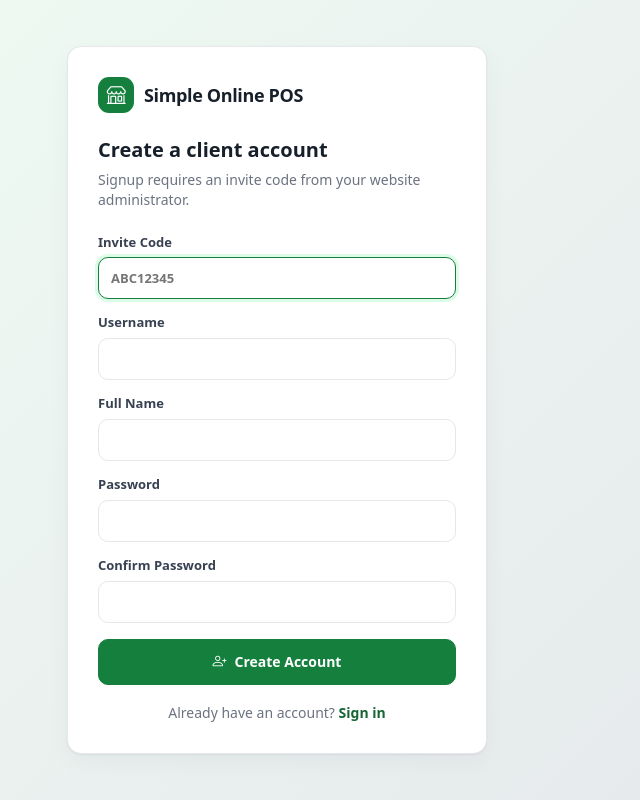
After one commit to lorencelaudenio/simplepos, a PHP site: page /signup.php in a window 1280 px wide. The commit adds this page. Shown: the whole page, without its empty margins (363-1003 px from the left). Run offline with PHP 8.4, Linux system fonts and the light colour scheme; some libraries are stand-ins or nearby versions.

Commit message:
Add invite-only client signup page and admin invite codes

```diff
--- a/assets/css/app.css
+++ b/assets/css/app.css
@@ -267,6 +267,9 @@ tbody tr:hover { background: #fafafa; }
 .login-card p { color: var(--muted); margin: 0 0 22px; font-size: 14px; }
 .login-card .btn { min-height: 46px; margin-top: 16px; }
 .login-error { background: var(--danger-soft); color: #991b1b; border-radius: 9px; padding: 10px 12px; margin-bottom: 14px; font-size: 14px; }
+.auth-link { font-size: 14px; text-align: center; }
+.auth-link a { color: var(--green-dark); font-weight: 600; text-decoration: none; }
+.auth-link a:hover { text-decoration: underline; }
 
 /* Receipt printing */
 .receipt-print { display: none; }
--- a/includes/functions.php
+++ b/includes/functions.php
@@ -55,6 +55,19 @@ function json_ok(array $data = [], string $message = ''): void
 function fail(string $message, int $status = 400): void
 {
     throw new ApiException($message, $status);
+}
+
+/** Shared JSON error wrapper for authenticated and public API endpoints. */
+function api_route(callable $handler): void
+{
+    try {
+        $handler();
+    } catch (ApiException $ex) {
+        json_out(['ok' => false, 'error' => $ex->getMessage()], $ex->httpStatus);
+    } catch (Throwable $ex) {
+        error_log('POS API error: ' . $ex->getMessage() . ' in ' . $ex->getFile() . ':' . $ex->getLine());
+        json_out(['ok' => false, 'error' => 'Unable to complete the request. Please try again.'], 500);
+    }
 }
 
 function csrf_token(): string
--- /dev/null
+++ b/includes/invites.php
@@ -0,0 +1,177 @@
+<?php
+declare(strict_types=1);
+
+/** Invite-only public signup helpers. Invite codes are stored in the settings table. */
+
+function invite_prefix(): string
+{
+    return 'signup_invite_';
+}
+
+function invite_normalize_code(string $code): string
+{
+    $clean = preg_replace('/[^A-Za-z0-9]/', '', $code);
+    return strtoupper($clean === null ? '' : $clean);
+}
+
+function invite_valid_code(string $code): bool
+{
+    return (bool)preg_match('/^[A-Z0-9]{6,20}$/', $code);
+}
+
+function invite_setting_key(string $code): string
+{
+    return invite_prefix() . $code;
+}
+
+/** @return array{code:string,created_at:string,expires_at:?string,max_uses:int,uses:int,revoked:bool,created_by:int} */
+function invite_create(PDO $pdo, int $createdBy, int $days, int $maxUses): array
+{
+    if (!in_array($days, [0, 1, 7, 30], true)) {
+        fail('Choose a valid expiry period.');
+    }
+    if (!in_array($maxUses, [1, 5, 25, 100], true)) {
+        fail('Choose a valid usage limit.');
+    }
+
+    $existsStmt = $pdo->prepare('SELECT COUNT(*) FROM settings WHERE setting_key = ?');
+    for ($attempt = 0; $attempt < 25; $attempt++) {
+        $code = strtoupper(bin2hex(random_bytes(4)));
+        $existsStmt->execute([invite_setting_key($code)]);
+        if ((int)$existsStmt->fetchColumn() === 0) {
+            break;
+        }
+        $code = '';
+    }
+    if ($code === '') {
+        fail('Unable to generate a unique invite code. Please try again.', 500);
+    }
+
+    $invite = [
+        'code' => $code,
+        'created_at' => date('Y-m-d H:i:s'),
+        'expires_at' => $days > 0 ? date('Y-m-d H:i:s', time() + $days * 86400) : null,
+        'max_uses' => $maxUses,
+        'uses' => 0,
+        'revoked' => false,
+        'created_by' => $createdBy,
+    ];
+    $stmt = $pdo->prepare(
+        'INSERT INTO settings (setting_key, setting_value) VALUES (?, ?)
+         ON DUPLICATE KEY UPDATE setting_value = ?'
+    );
+    $json = json_encode($invite, JSON_UNESCAPED_UNICODE);
+    $stmt->execute([invite_setting_key($code), $json, $json]);
+    return $invite;
+}
+
+/** @return array<int,array<string,mixed>> */
+function invite_list(PDO $pdo): array
+{
+    $stmt = $pdo->query('SELECT setting_key, setting_value FROM settings');
+    $invites = [];
+    foreach ($stmt->fetchAll() as $row) {
+        $key = (string)$row['setting_key'];
+        if (!str_starts_with($key, invite_prefix())) {
+            continue;
+        }
+        $invite = json_decode((string)$row['setting_value'], true);
+        if (!is_array($invite)) {
+            continue;
+        }
+        $expiresAt = isset($invite['expires_at']) ? (string)$invite['expires_at'] : null;
+        $invite['code'] = substr($key, strlen(invite_prefix()));
+        $invite['expired'] = $expiresAt !== null && strtotime($expiresAt) < time();
+        $invite['exhausted'] = (int)($invite['uses'] ?? 0) >= (int)($invite['max_uses'] ?? 0);
+        $invite['usable'] = empty($invite['revoked']) && !$invite['expired'] && !$invite['exhausted'];
+        $invites[] = $invite;
+    }
+    usort($invites, static function (array $a, array $b): int {
+        return strcmp((string)($b['created_at'] ?? ''), (string)($a['created_at'] ?? ''));
+    });
+    return $invites;
+}
+
+function invite_revoke(PDO $pdo, string $code): void
+{
+    $code = invite_normalize_code($code);
+    if (!invite_valid_code($code)) {
+        fail('Enter a valid invite code.');
+    }
+    $key = invite_setting_key($code);
+    $stmt = $pdo->prepare('SELECT setting_value FROM settings WHERE setting_key = ? LIMIT 1');
+    $stmt->execute([$key]);
+    $raw = $stmt->fetchColumn();
+    if ($raw === false) {
+        fail('Invite code not found.', 404);
+    }
+    $invite = json_decode((string)$raw, true);
+    if (!is_array($invite)) {
+        fail('Invite code is unreadable.', 500);
+    }
+    $invite['revoked'] = true;
+    $update = $pdo->prepare('UPDATE settings SET setting_value = ? WHERE setting_key = ?');
+    $update->execute([json_encode($invite, JSON_UNESCAPED_UNICODE), $key]);
+}
+
+/**
+ * Redeem an invite and create a client account in one transaction.
+ *
+ * @return array{user_id:int,invite:array<string,mixed>}
+ */
+function invite_register(PDO $pdo, string $code, string $username, string $password, string $fullName): array
+{
+    $code = invite_normalize_code($code);
+    if (!invite_valid_code($code)) {
+        fail('Enter a valid invite code.');
+    }
+
+    $pdo->beginTransaction();
+    try {
+        $stmt = $pdo->prepare('SELECT setting_value FROM settings WHERE setting_key = ? FOR UPDATE');
+        $stmt->execute([invite_setting_key($code)]);
+        $raw = $stmt->fetchColumn();
+        if ($raw === false) {
+            fail('That invite code is invalid. Ask your administrator for a new one.', 404);
+        }
+        $invite = json_decode((string)$raw, true);
+        if (!is_array($invite)) {
+            fail('That invite code is unreadable.', 500);
+        }
+        if (!empty($invite['revoked'])) {
+            fail('That invite code has been revoked.');
+        }
+        $expiresAt = isset($invite['expires_at']) ? (string)$invite['expires_at'] : '';
+        if ($expiresAt !== '' && strtotime($expiresAt) < time()) {
+            fail('That invite code has expired.');
+        }
+        if ((int)($invite['uses'] ?? 0) >= (int)($invite['max_uses'] ?? 0)) {
+            fail('That invite code has reached its usage limit.');
+        }
+
+        $check = $pdo->prepare('SELECT id FROM users WHERE username = ? LIMIT 1');
+        $check->execute([$username]);
+        if ($check->fetchColumn() !== false) {
+            fail('That username is already taken.', 409);
+        }
+
+        $insert = $pdo->prepare(
+            'INSERT INTO users (username, password, full_name, role, status)
+             VALUES (?, ?, ?, "cashier", "active")'
+        );
+        $insert->execute([$username, password_hash($password, PASSWORD_DEFAULT), $fullName]);
+        $userId = (int)$pdo->lastInsertId();
+
+        $invite['uses'] = (int)($invite['uses'] ?? 0) + 1;
+        $update = $pdo->prepare('UPDATE settings SET setting_value = ? WHERE setting_key = ?');
+        $update->execute([json_encode($invite, JSON_UNESCAPED_UNICODE), invite_setting_key($code)]);
+
+        $pdo->commit();
+        return ['user_id' => $userId, 'invite' => $invite];
+    } catch (Throwable $ex) {
+        if ($pdo->inTransaction()) {
+            $pdo->rollBack();
+        }
+        throw $ex;
+    }
+}
--- a/login.php
+++ b/login.php
@@ -16,6 +16,9 @@ if (isset($_GET['installed'])) {
 }
 if (isset($_GET['logged_out'])) {
     $notice = 'You have been logged out.';
+}
+if (isset($_GET['signedup'])) {
+    $notice = 'Account created. You can sign in now.';
 }
 
 $dbReady = true;
@@ -76,6 +79,7 @@ if ($_SERVER['REQUEST_METHOD'] === 'POST') {
       <label class="field" style="margin-top:14px">Password<input type="password" name="password" autocomplete="current-password" required></label>
       <button class="btn btn-primary btn-block" type="submit"><i class="bi bi-box-arrow-in-right"></i> Sign In</button>
     </form>
+    <p class="auth-link" style="margin-top:18px;margin-bottom:0">Have an invite code? <a href="signup.php">Create a client account</a></p>
   </main>
 </body>
 </html>
--- /dev/null
+++ b/signup.php
@@ -0,0 +1,90 @@
+<?php
+declare(strict_types=1);
+require_once __DIR__ . '/config/database.php';
+require_once __DIR__ . '/includes/auth.php';
+require_once __DIR__ . '/includes/functions.php';
+require_once __DIR__ . '/includes/invites.php';
+
+if (current_user()) {
+    header('Location: index.php');
+    exit;
+}
+
+$error = '';
+$values = ['username' => '', 'full_name' => '', 'invite_code' => ''];
+
+$dbReady = true;
+try {
+    db();
+} catch (Throwable $ex) {
+    $dbReady = false;
+}
+
+if ($_SERVER['REQUEST_METHOD'] === 'POST') {
+    if (!verify_csrf($_POST['csrf_token'] ?? '')) {
+        $error = 'Invalid security token. Please refresh the page.';
+    } elseif (!$dbReady) {
+        $error = 'The database is not configured. Please contact the website administrator.';
+    } else {
+        $values['username'] = trim((string)($_POST['username'] ?? ''));
+        $values['full_name'] = trim((string)($_POST['full_name'] ?? ''));
+        $values['invite_code'] = invite_normalize_code((string)($_POST['invite_code'] ?? ''));
+        $password = (string)($_POST['password'] ?? '');
+        $confirm = (string)($_POST['confirm_password'] ?? '');
+
+        if (!preg_match('/^[A-Za-z0-9_.-]{3,100}$/', $values['username'])) {
+            $error = 'Username must be 3-100 characters using letters, numbers, dot, dash, or underscore.';
+        } elseif ($values['full_name'] === '' || mb_strlen($values['full_name']) > 150) {
+            $error = 'Full name is required (150 characters maximum).';
+        } elseif (strlen($password) < 8) {
+            $error = 'Password must be at least 8 characters.';
+        } elseif ($password !== $confirm) {
+            $error = 'Passwords do not match.';
+        } elseif (!invite_valid_code($values['invite_code'])) {
+            $error = 'Enter the invite code given to you by your administrator.';
+        } else {
+            try {
+                invite_register(db(), $values['invite_code'], $values['username'], $password, $values['full_name']);
+                header('Location: login.php?signedup=1');
+                exit;
+            } catch (ApiException $ex) {
+                $error = $ex->getMessage();
+            } catch (Throwable $ex) {
+                error_log('POS signup error: ' . $ex->getMessage());
+                $error = 'Unable to create the account right now. Please try again.';
+            }
+        }
+    }
+}
+?>
+<!doctype html>
+<html lang="en">
+<head>
+  <meta charset="utf-8">
+  <meta name="viewport" content="width=device-width, initial-scale=1">
+  <title>Create account - POS</title>
+  <link rel="stylesheet" href="https://cdn.jsdelivr.net/npm/bootstrap-icons@1.11.3/font/bootstrap-icons.min.css">
+  <link rel="stylesheet" href="assets/css/app.css?v=1">
+</head>
+<body class="login-page">
+  <main class="card login-card">
+    <div class="brand"><span class="brand-mark"><i class="bi bi-shop"></i></span><span>Simple Online POS</span></div>
+    <h1>Create a client account</h1>
+    <p>Signup requires an invite code from your website administrator.</p>
+    <?php if ($error !== ''): ?><div class="login-error"><?= e($error) ?></div><?php endif; ?>
+    <?php if (!$dbReady): ?>
+      <div class="notice"><i class="bi bi-info-circle"></i> Database not configured. Please contact your administrator.</div>
+    <?php endif; ?>
+    <form method="post" action="signup.php">
+      <?= csrf_input() ?>
+      <label class="field">Invite Code<input type="text" name="invite_code" value="<?= e($values['invite_code']) ?>" placeholder="ABC12345" maxlength="20" required autofocus style="text-transform:uppercase"></label>
+      <label class="field" style="margin-top:14px">Username<input type="text" name="username" value="<?= e($values['username']) ?>" autocomplete="username" maxlength="100" required></label>
+      <label class="field" style="margin-top:14px">Full Name<input type="text" name="full_name" value="<?= e($values['full_name']) ?>" autocomplete="name" maxlength="150" required></label>
+      <label class="field" style="margin-top:14px">Password<input type="password" name="password" autocomplete="new-password" minlength="8" required></label>
+      <label class="field" style="margin-top:14px">Confirm Password<input type="password" name="confirm_password" autocomplete="new-password" minlength="8" required></label>
+      <button class="btn btn-primary btn-block" type="submit"><i class="bi bi-person-plus"></i> Create Account</button>
+    </form>
+    <p class="auth-link" style="margin-top:18px;margin-bottom:0">Already have an account? <a href="login.php">Sign in</a></p>
+  </main>
+</body>
+</html>
```
Also changed, not shown: api/admin.php (+21 -0 lines), assets/js/admin.js (+79 -1 lines), includes/api_bootstrap.php (+0 -12 lines), index.php (+13 -0 lines), README.md.
